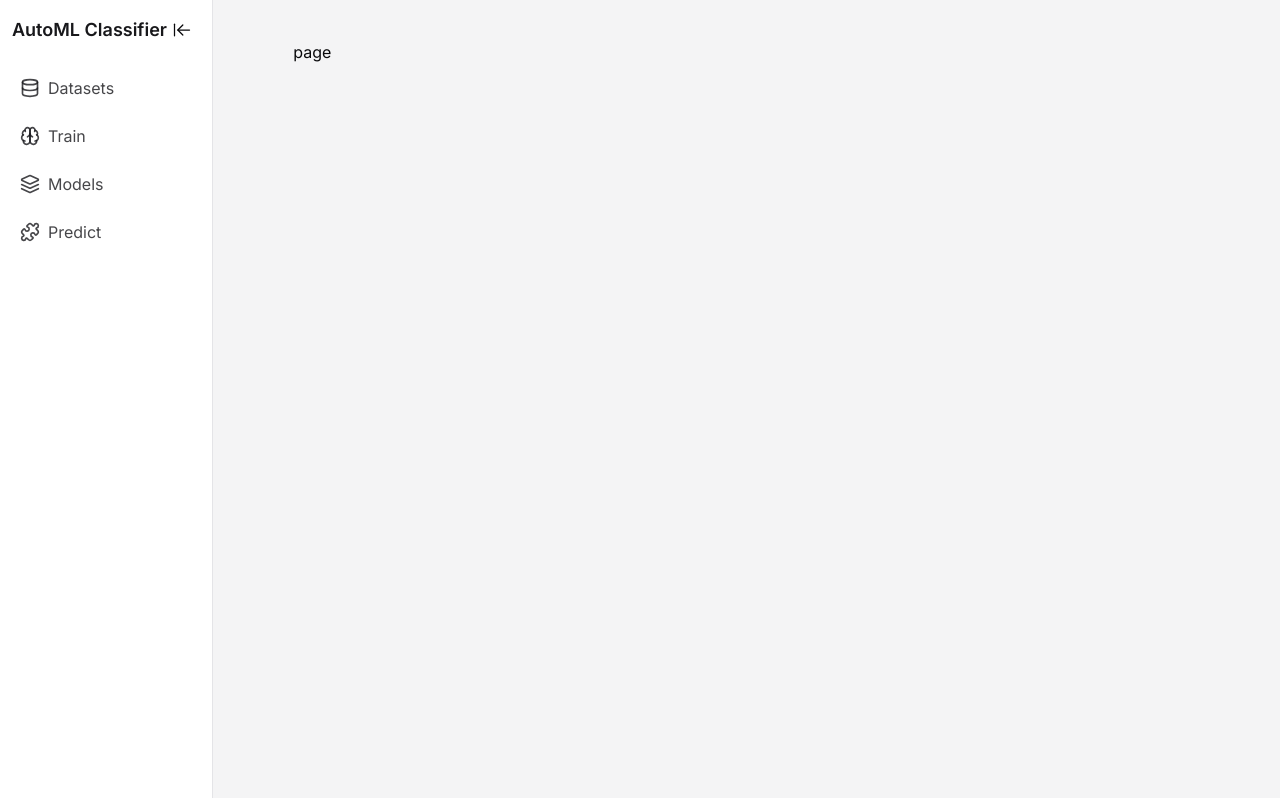
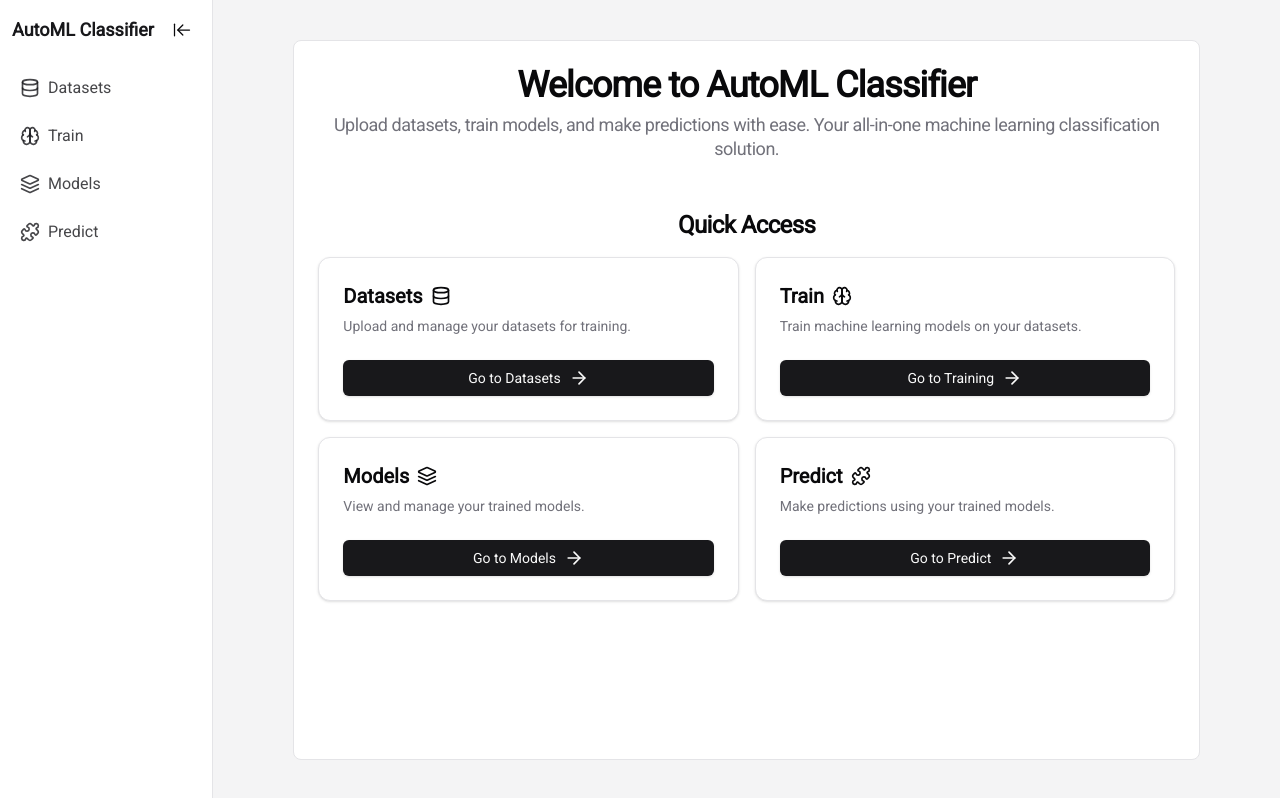
Before and after one commit to 99vik/auto-ml-classifier, a Next.js app: page / in a window 1280 px wide. Built offline with nearby package versions, Linux system fonts and the light colour scheme.

Commit message:
added homepage

```diff
--- a/src/app/layout.tsx
+++ b/src/app/layout.tsx
@@ -1,12 +1,12 @@
 import type { Metadata } from "next";
-import { Inter } from "next/font/google";
+import { Inter, Roboto } from "next/font/google";
 import "./globals.css";
 import SideNav from "@/components/SideNav";
 import Providers from "@/components/Providers";
 import { Toaster } from "@/components/ui/toaster";
 
 const inter = Inter({ subsets: ["latin"] });
-
+const roboto = Roboto({ subsets: ["latin"], weight: "400" });
 export const metadata: Metadata = {
   title: "AutoML Classifier",
   description: "Generated by create next app",
@@ -19,7 +19,7 @@ export default function RootLayout({
 }>) {
   return (
     <html lang="en">
-      <body className={inter.className}>
+      <body className={roboto.className}>
         <Providers>
           <div className="flex min-h-screen">
             <SideNav />
--- a/src/app/page.tsx
+++ b/src/app/page.tsx
@@ -1,7 +1,116 @@
+import { Button, buttonVariants } from "@/components/ui/button";
+import {
+  Card,
+  CardContent,
+  CardDescription,
+  CardFooter,
+  CardHeader,
+  CardTitle,
+} from "@/components/ui/card";
+import { ArrowRight, Brain, Database, Layers, Puzzle } from "lucide-react";
+import Link from "next/link";
+
 export default function Page() {
   return (
-    <div className="h-full">
-      <p>page</p>
+    <div className="h-full space-y-2 rounded-lg border bg-background p-6">
+      <h1 className="text-center text-4xl font-bold tracking-tight">
+        Welcome to AutoML Classifier
+      </h1>
+      <p className="text-center text-lg leading-6 tracking-tight text-muted-foreground">
+        Upload datasets, train models, and make predictions with ease. Your
+        all-in-one machine learning classification solution.
+      </p>
+      <div className="space-y-4 pt-10">
+        <h2 className="text-center text-2xl font-bold tracking-tight">
+          Quick Access
+        </h2>
+        <div className="grid grid-cols-2 gap-4">
+          <Card>
+            <CardHeader>
+              <div className="flex items-center gap-2">
+                <h2 className="text-xl font-bold">Datasets</h2>
+                <Database size={20} />
+              </div>
+              <CardDescription>
+                Upload and manage your datasets for training.
+              </CardDescription>
+            </CardHeader>
+            <CardContent>
+              <Link
+                className={buttonVariants({
+                  className: "w-full items-center gap-2",
+                })}
+                href="/datasets"
+              >
+                Go to Datasets <ArrowRight size={20} />
+              </Link>
+            </CardContent>
+          </Card>
+          <Card>
+            <CardHeader>
+              <div className="flex items-center gap-2">
+                <h2 className="text-xl font-bold">Train</h2>
+                <Brain size={20} />
+              </div>
+              <CardDescription>
+                Train machine learning models on your datasets.
+              </CardDescription>
+            </CardHeader>
+            <CardContent>
+              <Link
+                className={buttonVariants({
+                  className: "w-full items-center gap-2",
+                })}
+                href="/train"
+              >
+                Go to Training <ArrowRight size={20} />
+              </Link>
+            </CardContent>
+          </Card>
+          <Card>
+            <CardHeader>
+              <div className="flex items-center gap-2">
+                <h2 className="text-xl font-bold">Models</h2>
+                <Layers size={20} />
+              </div>
+              <CardDescription>
+                View and manage your trained models.
+              </CardDescription>
+            </CardHeader>
+            <CardContent>
+              <Link
+                className={buttonVariants({
+                  className: "w-full items-center gap-2",
+                })}
+                href="/models"
+              >
+                Go to Models <ArrowRight size={20} />
+              </Link>
+            </CardContent>
+          </Card>
+          <Card>
+            <CardHeader>
+              <div className="flex items-center gap-2">
+                <h2 className="text-xl font-bold">Predict</h2>
+                <Puzzle size={20} />
+              </div>
+              <CardDescription>
+                Make predictions using your trained models.
+              </CardDescription>
+            </CardHeader>
+            <CardContent>
+              <Link
+                className={buttonVariants({
+                  className: "w-full items-center gap-2",
+                })}
+                href="/predict"
+              >
+                Go to Predict <ArrowRight size={20} />
+              </Link>
+            </CardContent>
+          </Card>
+        </div>
+      </div>
     </div>
   );
 }
--- a/src/components/SideNav.tsx
+++ b/src/components/SideNav.tsx
@@ -5,6 +5,7 @@ import {
   ArrowLeftToLine,
   ArrowRightToLine,
   Brain,
+  Cpu,
   Database,
   Layers,
   Puzzle,
```
